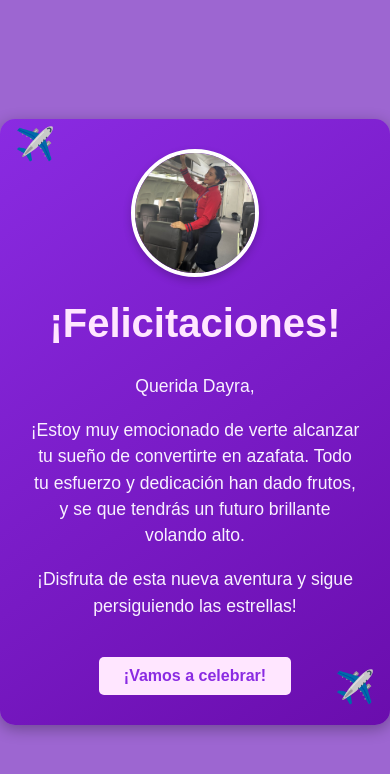
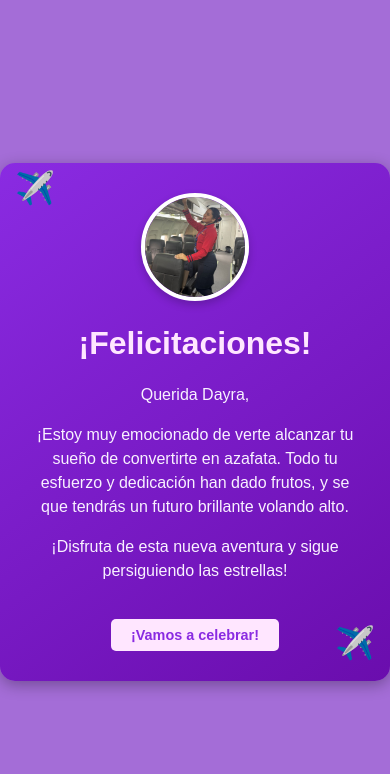
Before and after one commit to mscastellanos11/Dayra, a plain HTML site: page index.html in a window 390 px wide. Drawn offline with Linux system fonts and the light colour scheme.

Commit message:
Add files via upload

```diff
--- a/index.html
+++ b/index.html
@@ -8,13 +8,13 @@
         /* Estilos Generales */
         body {
             font-family: Arial, sans-serif;
-            background-color: #9d66d1;
+            background-color: #a46dd7;
             color: #333;
             margin: 0;
             display: flex;
             justify-content: center;
             align-items: center;
-            height: 100vh;
+            min-height: 100vh;
             overflow: hidden;
         }
 
@@ -22,6 +22,7 @@
             background: linear-gradient(145deg, #8a2be2, #6a0dad);
             padding: 30px;
             max-width: 500px;
+            width: 90%;
             text-align: center;
             border-radius: 15px;
             box-shadow: 0px 4px 15px rgba(0, 0, 0, 0.3);
@@ -98,6 +99,27 @@
             transform: scale(1.05);
             box-shadow: 0px 4px 10px rgba(0, 0, 0, 0.2);
         }
+
+        /* Media Query para dispositivos móviles */
+        @media (max-width: 600px) {
+            h1 {
+                font-size: 2em;
+            }
+
+            p {
+                font-size: 1em;
+            }
+
+            .photo {
+                width: 100px;
+                height: 100px;
+            }
+
+            .button {
+                font-size: 0.9em;
+                padding: 8px 20px;
+            }
+        }
     </style>
 </head>
 <body>
```
